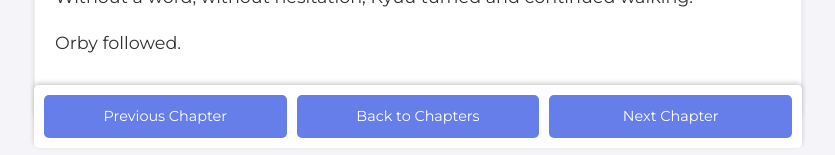
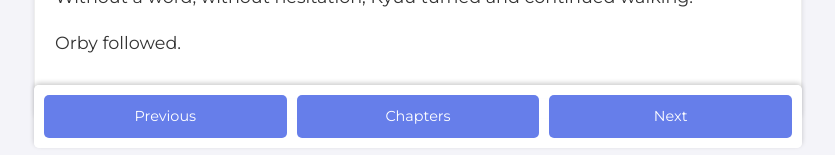
Before and after one commit to Saiminator/Kyuukei, a Jekyll site: the page built from _chapters/kyuu-chapter2.md, in a window 1280 px wide. Shown: the part 3564-3719 px from the top of the page, without its empty margins (222-1057 px from the left). Built offline with Jekyll 4.4.1, drawn with Linux system fonts in a browser that asks for light colours.

Commit message:
Update chapter.html

```diff
--- a/_layouts/chapter.html
+++ b/_layouts/chapter.html
@@ -33,13 +33,13 @@ layout: default
 <nav class="chapter-nav">
   <div class="chapter-nav-container">
     {% if prev_chapter != "" %}
-      <a href="{{ prev_chapter.url | relative_url }}" class="nav-button">Previous Chapter</a>
+      <a href="{{ prev_chapter.url | relative_url }}" class="nav-button">Previous</a>
     {% else %}
       <span class="nav-button disabled">Previous Chapter</span>
     {% endif %}
-    <a href="{{ '/stories/' | append: page.segment | append: '/' | relative_url }}" class="nav-button">Back to Chapters</a>
+    <a href="{{ '/stories/' | append: page.segment | append: '/' | relative_url }}" class="nav-button">Chapters</a>
     {% if next_chapter != "" %}
-      <a href="{{ next_chapter.url | relative_url }}" class="nav-button">Next Chapter</a>
+      <a href="{{ next_chapter.url | relative_url }}" class="nav-button">Next</a>
     {% else %}
       <span class="nav-button disabled">Next Chapter</span>
     {% endif %}
```
